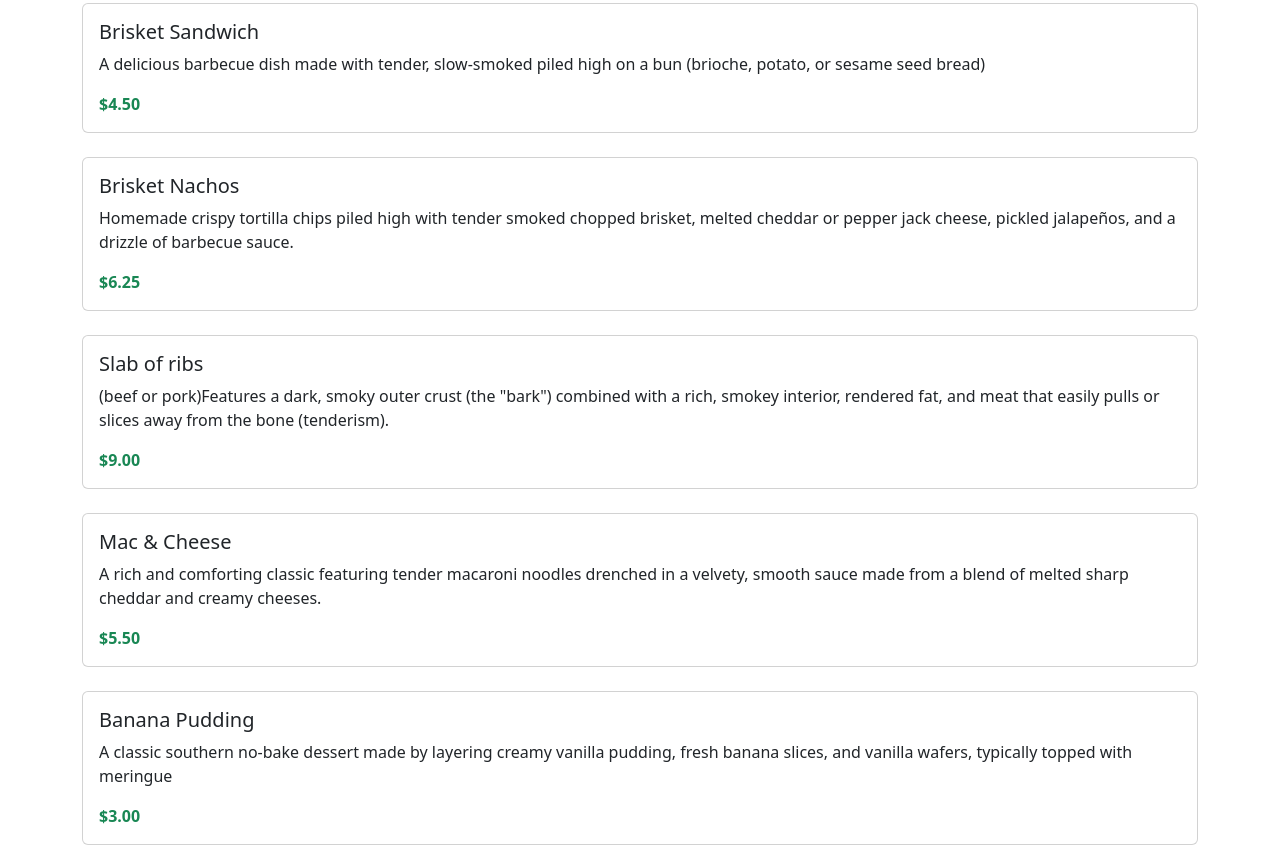
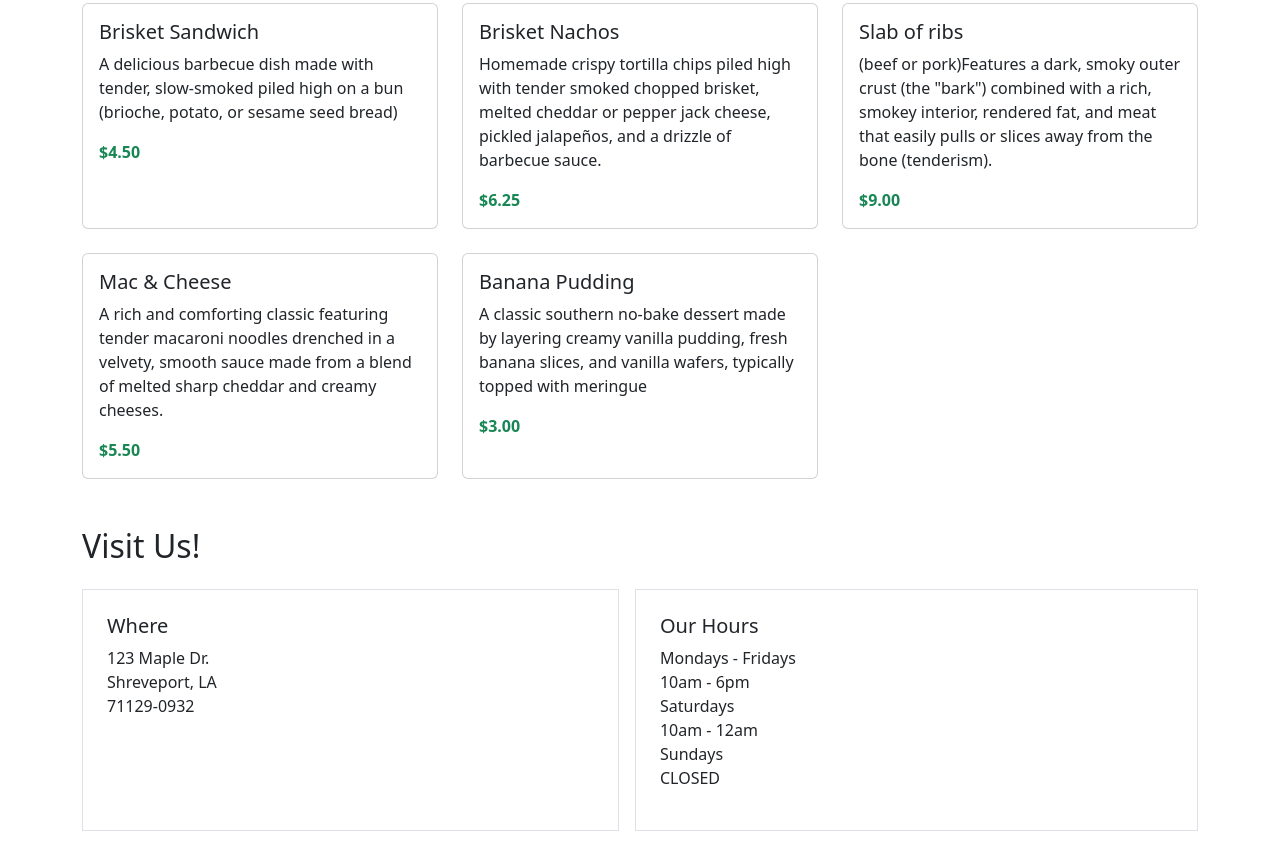
Before and after one commit to tjewitt-hub/food-truck-site, a plain HTML site: page index.html in a window 1280 px wide. Shown: the part 363-1210 px from the top of the page. Drawn offline with nearby package versions, Linux system fonts and the light colour scheme.

Commit message:
Add responsives cards and visit section

```diff
--- a/index.html
+++ b/index.html
@@ -18,8 +18,9 @@
         <section id="menu">
             <h2 class="mb-4">Menu</h2>
             <div class="row g-4">
+
                 <!-- Card 1 -->
-                <div class=""col-md-4>
+                <div class="col-12 col-md-6 col-lg-4">
                     <div class="card h-100">
                         <div class="card-body">
                             <h3 class="card-title h5">Brisket Sandwich</h3>
@@ -30,7 +31,7 @@
                 </div>
 
                 <!-- Card 2 -->
-                 <div class=""col-md-4>
+                 <div class="col-12 col-md-6 col-lg-4">
                     <div class="card h-100">
                         <div class="card-body">
                             <h3 class="card-title h5">Brisket Nachos</h3>
@@ -41,7 +42,7 @@
                 </div>
 
                 <!-- Card 3 -->
-                 <div class=""col-md-4>
+                 <div class="col-12 col-md-6 col-lg-4">
                     <div class="card h-100">
                         <div class="card-body">
                             <h3 class="card-title h5">Slab of ribs</h3>
@@ -52,7 +53,7 @@
                 </div>
 
                 <!-- Card 4 -->
-                 <div class=""col-md-4>
+                 <div class="col-12 col-md-6 col-lg-4">
                     <div class="card h-100">
                         <div class="card-body">
                             <h3 class="card-title h5">Mac &amp; Cheese</h3>
@@ -63,7 +64,7 @@
                 </div>
 
                 <!-- Card 5 -->
-                 <div class=""col-md-4>
+                 <div class="col-12 col-md-6 col-lg-4">
                     <div class="card h-100">
                         <div class="card-body">
                             <h3 class="card-title h5">Banana Pudding</h3>
@@ -74,6 +75,26 @@
                 </div>
             </div>
         </section>
+
+        <!-- Visit us section -->
+        <section id="visit" class="mt-5">
+            <h2 class="mb-4">Visit Us!</h2>
+            <div class="d-flex flex-column flex-md-row gap-3">
+
+                <!-- Box 1 -->
+                <div class="p-4 bg-gradient border flex-fill">
+                    <h3 class="h5">Where</h3>
+                    <p>123 Maple Dr. <br> Shreveport, LA <br> 71129-0932</p>
+                </div>
+
+                <!-- Box 2 -->
+                <div class="p-4 bg-gradient border flex-fill">
+                    <h3 class="h5">Our Hours</h3>
+                    <p>Mondays - Fridays <br> 10am - 6pm <br> Saturdays <br> 10am - 12am <br> Sundays <br> CLOSED</p>
+                </div>
+            </div>
+        </section>
+
     </main>
     <footer class="bg-dark text-white text-center py-4">
         <p class="mb-0">&copy; 2026 Tees BBQ Bus</p>
```
